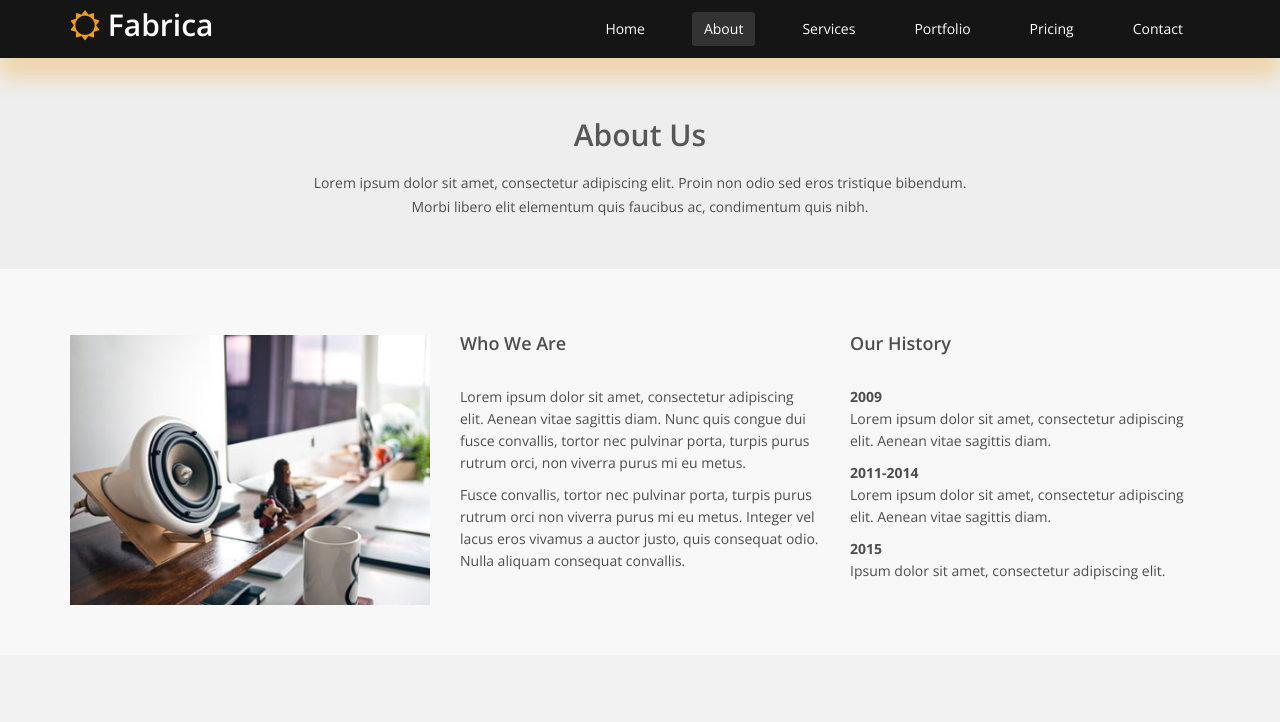
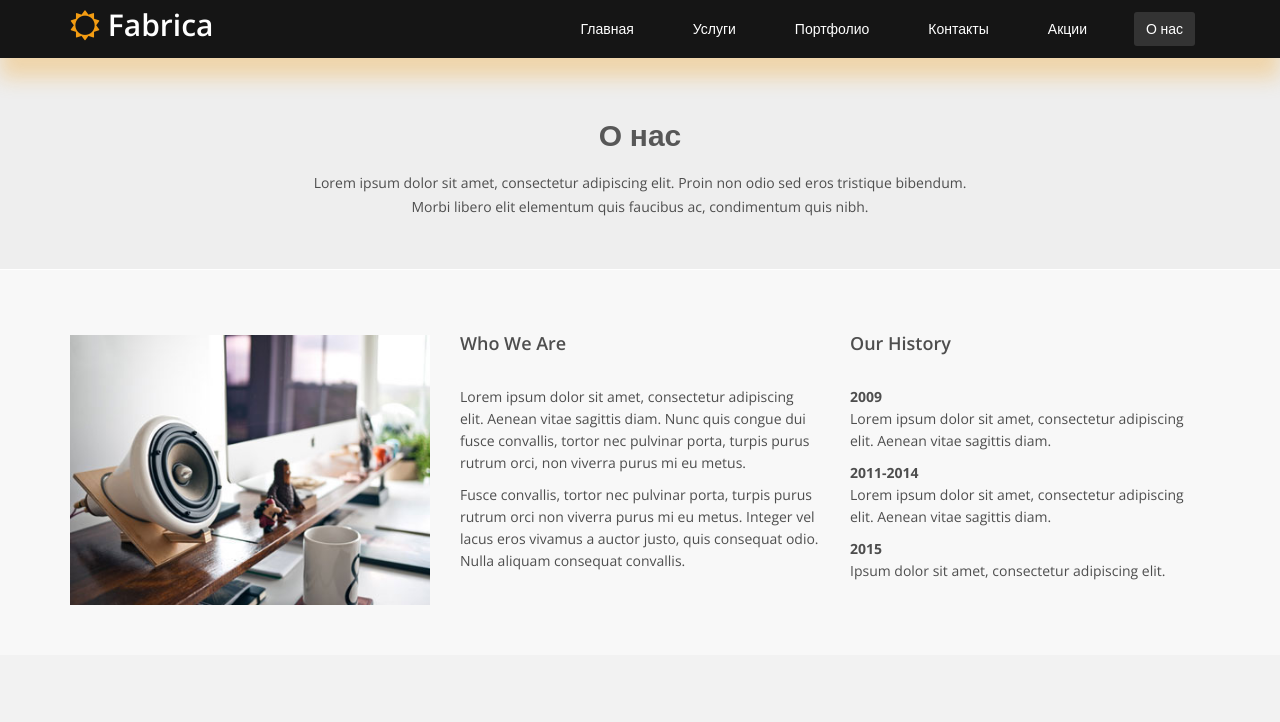
Before and after one commit to rishatsharafiev/fabrica, a plain HTML site: page about.html in a window 1280 px wide. Shown: the top 722 px of the page. Drawn offline with nearby package versions, Linux system fonts and the light colour scheme; files whose address does not match are found by name.

Commit message:
Добавил навигацию на странице о нас.

```diff
--- a/about.html
+++ b/about.html
@@ -31,12 +31,15 @@
         <a class="navbar-brand" href="index.html"><i class="fa fa-sun-o"></i> Fabrica</a> </div>
       <div class="collapse navbar-collapse navbar-right">
         <ul class="nav navbar-nav">
-          <li><a href="index.html">Home</a></li>
-          <li class="active"><a href="about.html">About</a></li>
-          <li><a href="services.html">Services</a></li>
-          <li><a href="portfolio.html">Portfolio</a></li>
-          <li><a href="pricing.html">Pricing</a></li>
-          <li><a href="contact.html">Contact</a></li>
+          <li><a href="index.html">Главная</a></li>
+          <li><a href="services.html">Услуги</a></li>
+          <li><a href="portfolio.html">Портфолио</a></li>
+          <li><a href="contact.html">Контакты</a></li>
+          <li><a href="sales.html">Акции</a></li>
+          <li class="active"><a href="about.html">О нас</a></li>
+          <!--
+          <li><a href="pricing.html">Цены</a></li>
+          -->
         </ul>
       </div>
     </div>
@@ -44,7 +47,7 @@
 </header>
 <div id="inner-page">
   <div class="top-center">
-    <h2>About Us</h2>
+    <h2>О нас</h2>
     <p class="lead">Lorem ipsum dolor sit amet, consectetur adipiscing elit. Proin non odio sed eros tristique bibendum.<br>
       Morbi libero elit elementum quis faucibus ac, condimentum quis nibh.</p>
   </div>
```
